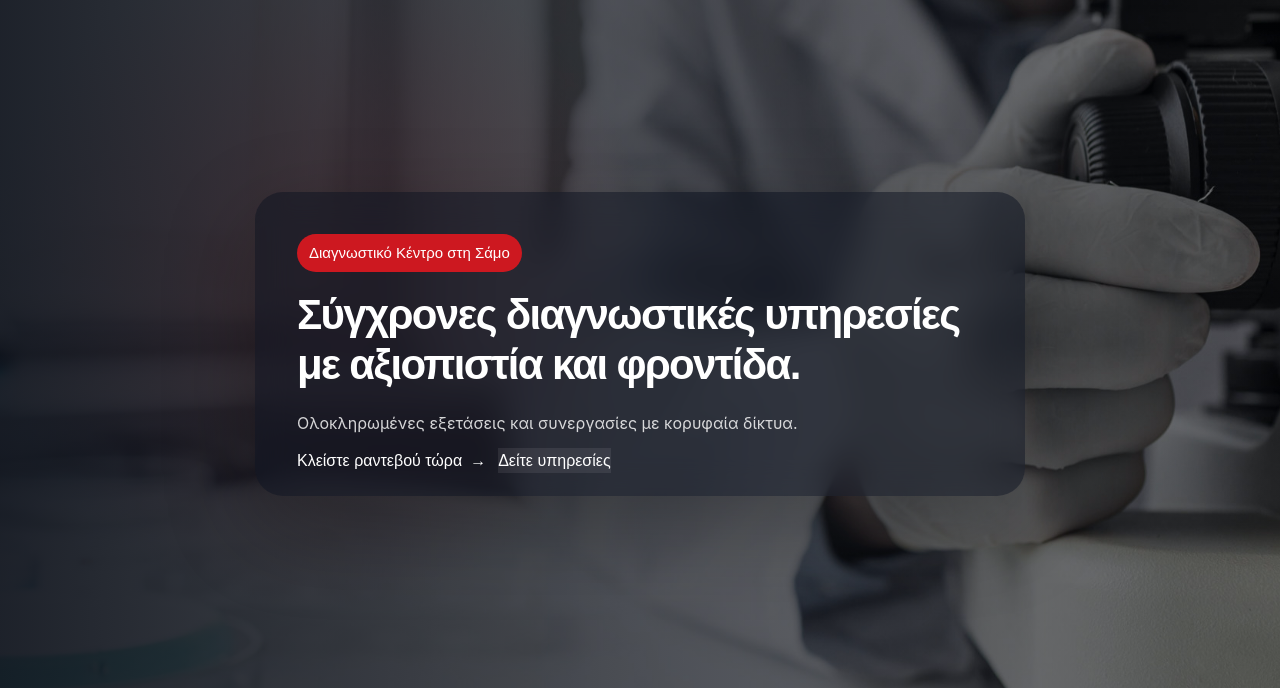
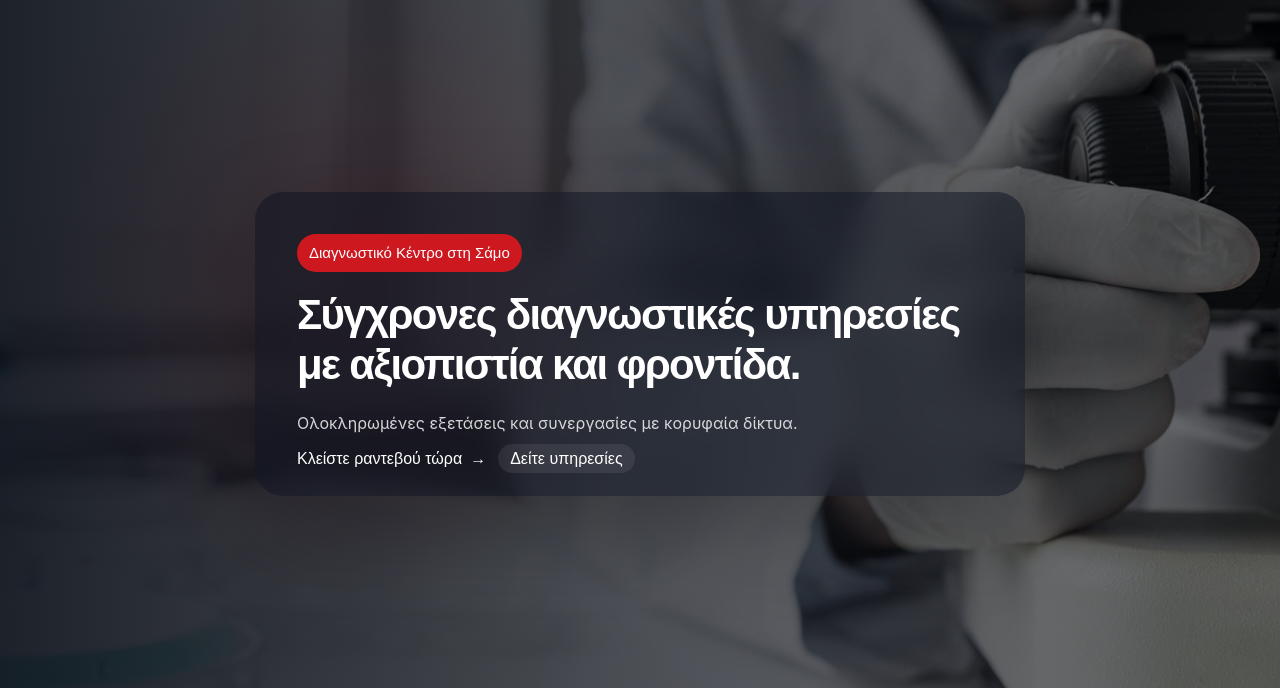
Before and after one commit to makiskollias/biomedsamos, a FastAPI app: page / in a window 1280 px wide. Shown: the part 108-796 px from the top of the page. Run offline with FastAPI, Linux system fonts and the light colour scheme.

Commit message:
αλλαγες hero section

```diff
--- a/static/css/_hero.css
+++ b/static/css/_hero.css
@@ -95,6 +95,11 @@
   color: #ffffff;
   border-color: rgba(255, 255, 255, 0.28);
   background: rgba(255, 255, 255, 0.08);
+  border-radius: 5px;
+    color: #ffffff;
+  padding: 2px 12px;
+  border-radius: 999px;
+
 }
 
 .hero .btn-secondary:hover {
```
